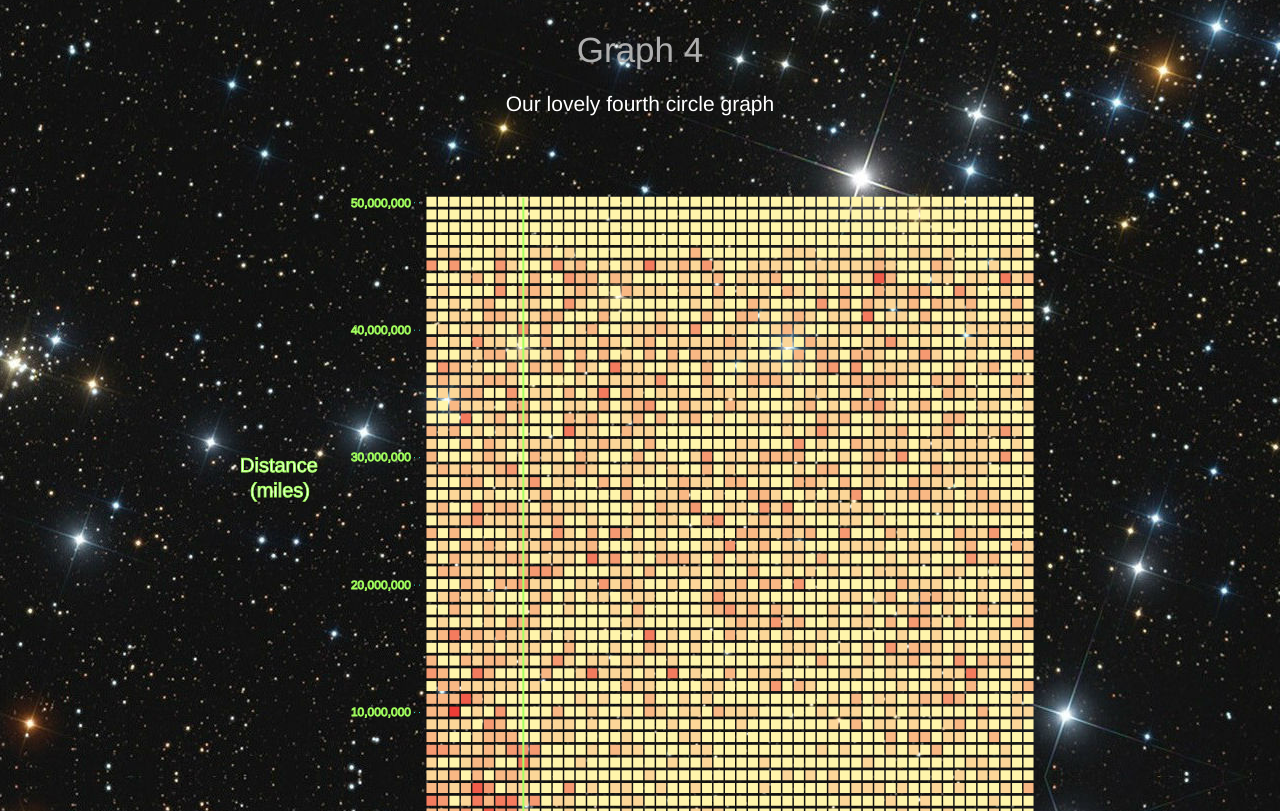
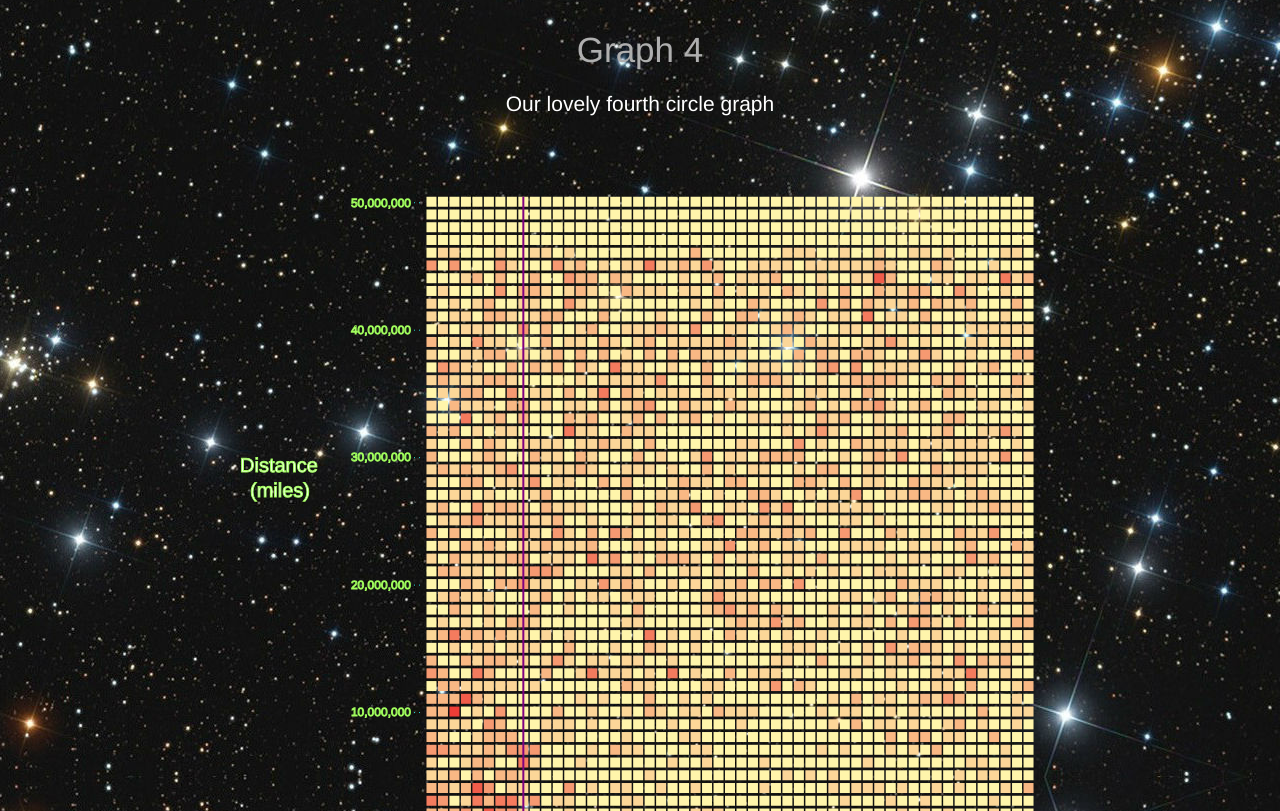
Before and after one commit to zzv2/cs3300-p1, a plain HTML site: page index.html in a window 1280 px wide. Shown: the part 3509-4320 px from the top of the page. Drawn offline with Linux system fonts and the light colour scheme.

Commit message:
Made line purple

```diff
--- a/index.html
+++ b/index.html
@@ -543,8 +543,8 @@ makeGraph("#graph3output", fiveMilData, 6000000, true)
   .attr("x1", xScale(startDate))
   .attr("x2", xScale(startDate))
   .attr("y1", yScale(0) + 4)
-  .attr("y2", yScale(50000000) - 5)
-  .attr("stroke", "#A2FF5E")
+  .attr("y2", yScale(50000000) - 6)
+  .attr("stroke", "purple")
   .attr("stroke-width", 2);
 </script>
 
```
